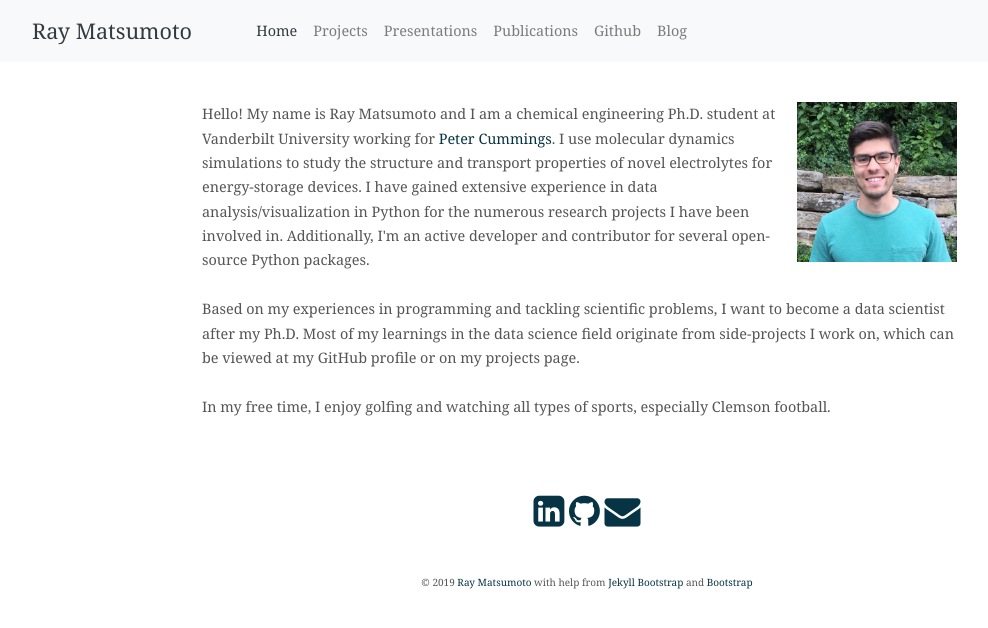
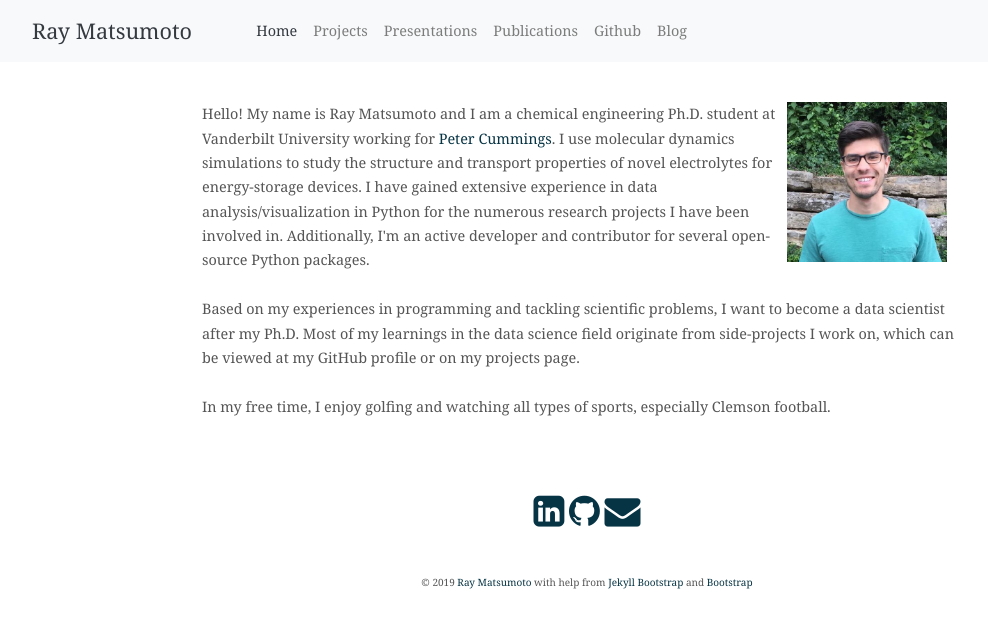
Before and after one commit to rmatsum836/rmatsum836.github.io, a Jekyll site: the page built from index.md, in a window 1280 px wide. Shown: the top 628 px of the page, without its empty margins (53-1041 px from the left). Built offline with Jekyll 4.4.1, drawn with Linux system fonts in a browser that asks for light colours; nearby versions of some CDN libraries.

Commit message:
Increase image margins

```diff
--- a/index.md
+++ b/index.md
@@ -7,7 +7,7 @@ layout: default
 
   <!--<img style="float: right; margin: 0px 15px 15px 0px;" src="/images/website-image.png" width="160" height="160" />-->
 
-  <img style="float: right; margin: 0px 15px 15px 0px;" src="/images/ray.jpeg" width="160" height="160" />
+  <img style="float: right; margin: 0px 25px 20px 0px;" src="/images/ray.jpeg" width="160" height="160" />
 
    <p>Hello! My name is Ray Matsumoto and I am a
    chemical engineering Ph.D. student at Vanderbilt
```
